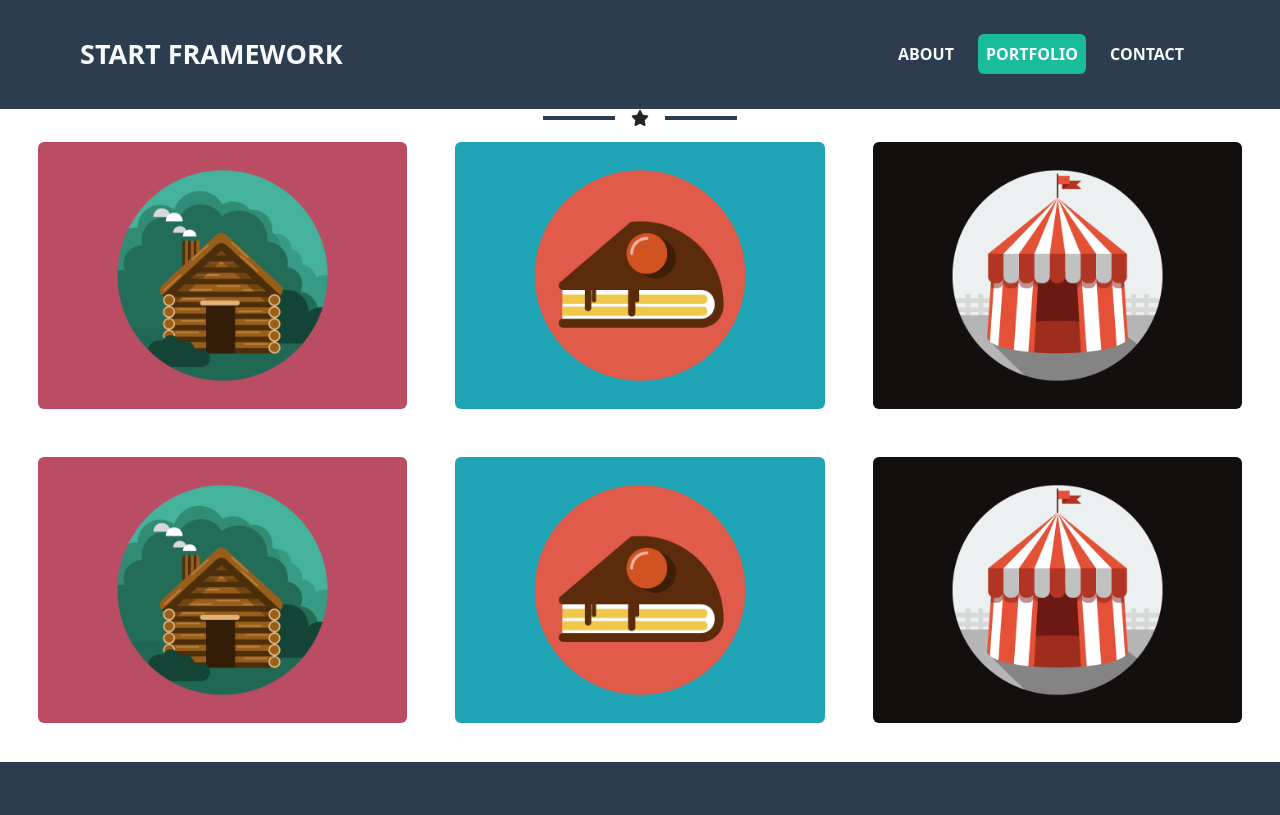
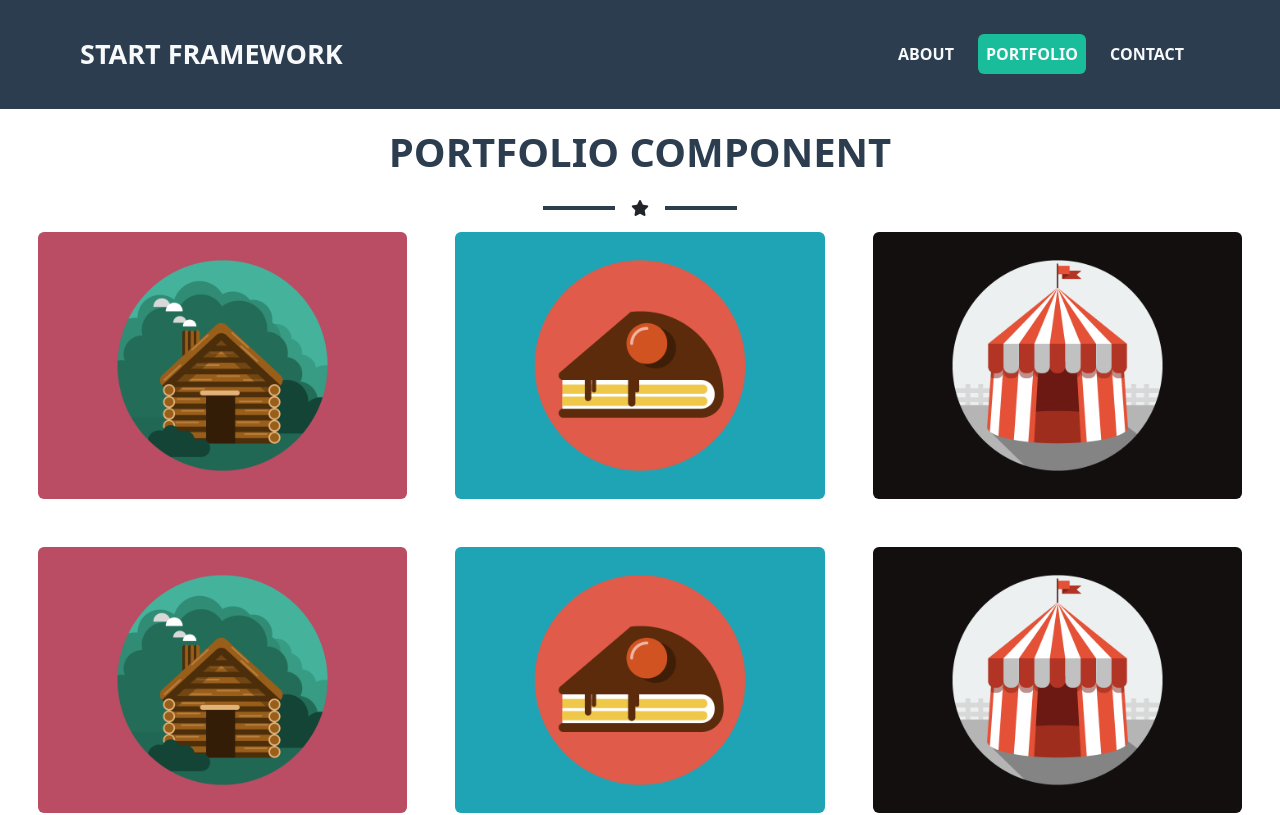
Before and after one commit to MohamedAbdelhay00/react-router, a React (Create React App) app: page /portfolio in a window 1280 px wide. Shown: the top 815 px of the page. Built offline with nearby package versions, Linux system fonts and the light colour scheme.

Commit message:
3rd commit

```diff
--- a/src/Components/Portfolio/Portfolio.css
+++ b/src/Components/Portfolio/Portfolio.css
@@ -1,6 +1,6 @@
 .portfolio{
     background-color: #fff;
-    padding: 3%;
+    padding: 10% 3%;
 }
 
 .portfolio h2{
```
